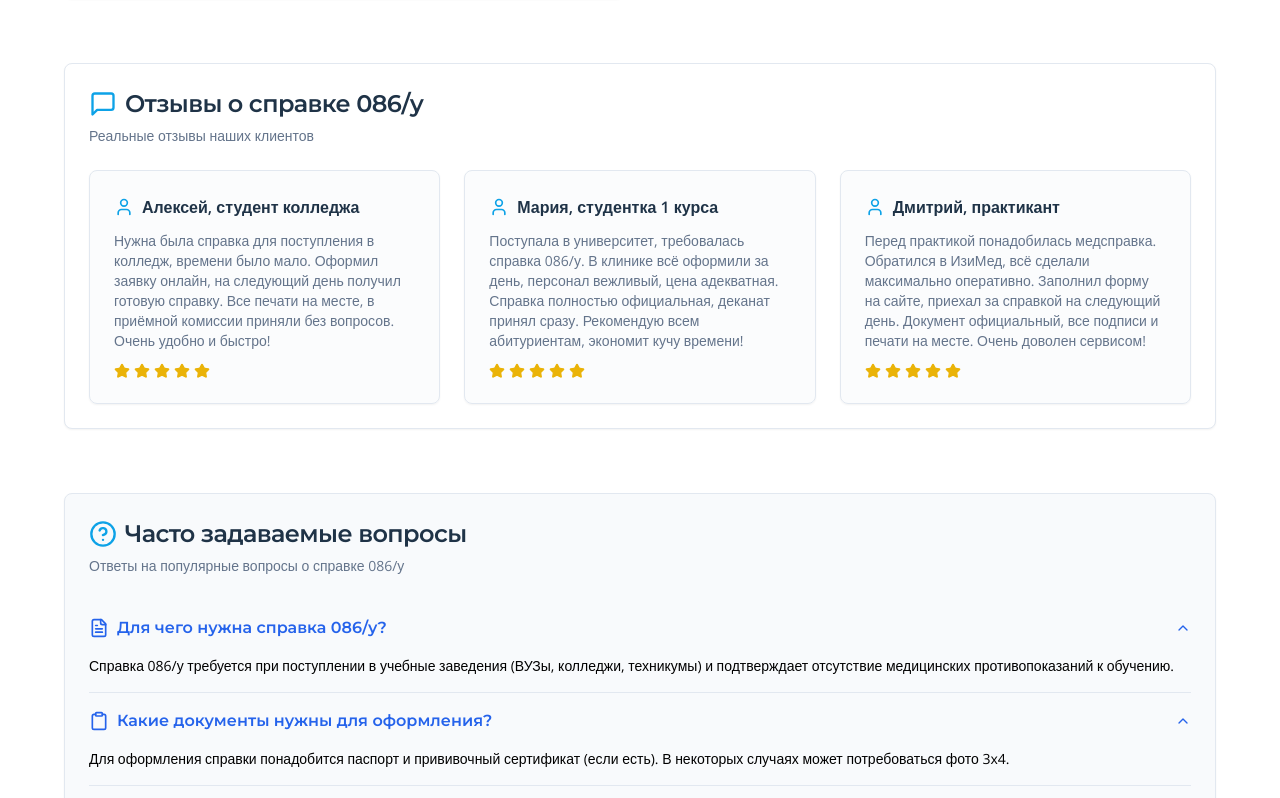
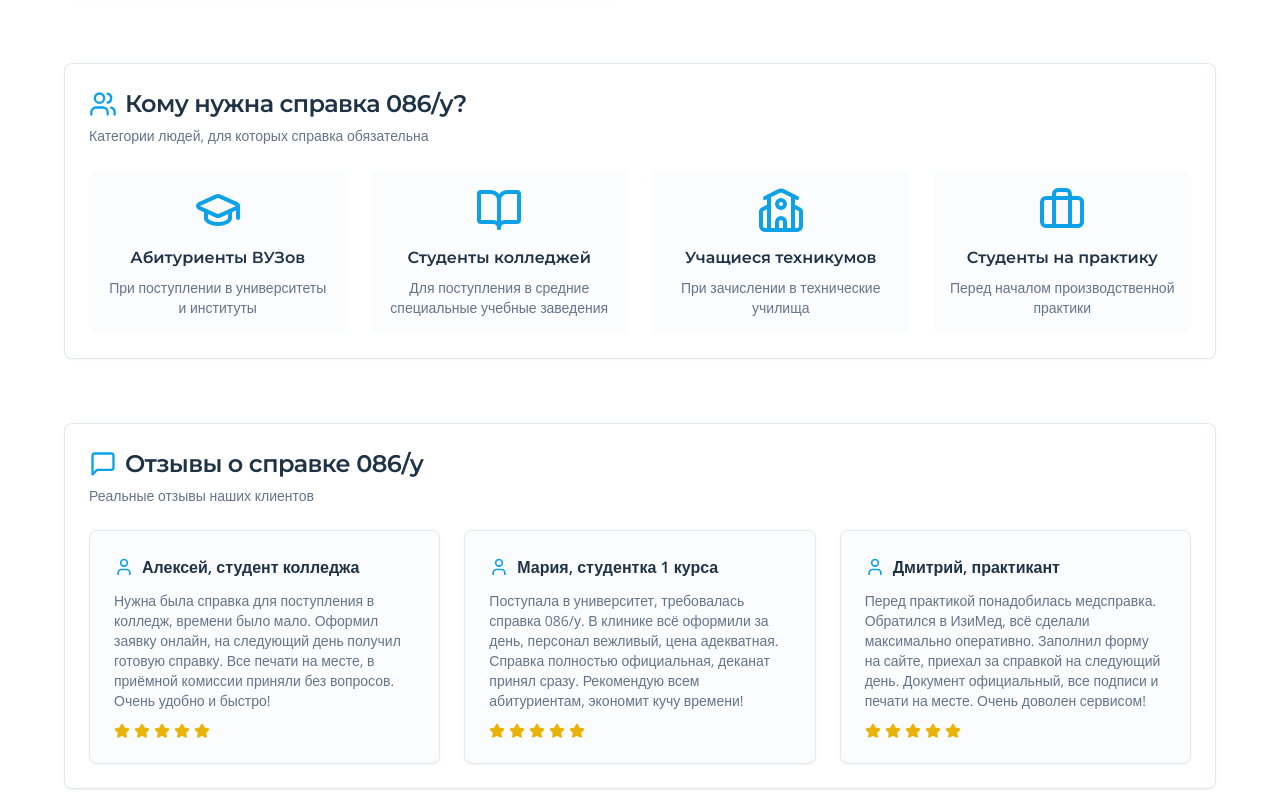
Before and after one commit to pr-poehali-dev/clinic-design-easymed, a React (Vite) app: page /certificate-086 in a window 1280 px wide. Shown: the part 1102-1900 px from the top of the page. Built offline with nearby package versions, Linux system fonts and the light colour scheme.

Commit message:
Добавить блок с категориями людей

```diff
--- a/src/pages/Certificate086.tsx
+++ b/src/pages/Certificate086.tsx
@@ -198,6 +198,45 @@ const Certificate086 = () => {
           <Card>
             <CardHeader>
               <CardTitle className="text-2xl flex items-center gap-2">
+                <Icon name="Users" className="text-primary" size={28} />
+                Кому нужна справка 086/у?
+              </CardTitle>
+              <CardDescription>Категории людей, для которых справка обязательна</CardDescription>
+            </CardHeader>
+            <CardContent>
+              <div className="grid grid-cols-1 md:grid-cols-2 lg:grid-cols-4 gap-6">
+                <div className="flex flex-col items-center text-center p-4 rounded-lg bg-muted/30">
+                  <Icon name="GraduationCap" className="text-primary mb-3" size={48} />
+                  <h3 className="font-semibold mb-2">Абитуриенты ВУЗов</h3>
+                  <p className="text-sm text-muted-foreground">При поступлении в университеты и институты</p>
+                </div>
+
+                <div className="flex flex-col items-center text-center p-4 rounded-lg bg-muted/30">
+                  <Icon name="BookOpen" className="text-primary mb-3" size={48} />
+                  <h3 className="font-semibold mb-2">Студенты колледжей</h3>
+                  <p className="text-sm text-muted-foreground">Для поступления в средние специальные учебные заведения</p>
+                </div>
+
+                <div className="flex flex-col items-center text-center p-4 rounded-lg bg-muted/30">
+                  <Icon name="School" className="text-primary mb-3" size={48} />
+                  <h3 className="font-semibold mb-2">Учащиеся техникумов</h3>
+                  <p className="text-sm text-muted-foreground">При зачислении в технические училища</p>
+                </div>
+
+                <div className="flex flex-col items-center text-center p-4 rounded-lg bg-muted/30">
+                  <Icon name="Briefcase" className="text-primary mb-3" size={48} />
+                  <h3 className="font-semibold mb-2">Студенты на практику</h3>
+                  <p className="text-sm text-muted-foreground">Перед началом производственной практики</p>
+                </div>
+              </div>
+            </CardContent>
+          </Card>
+        </section>
+
+        <section className="mt-16">
+          <Card>
+            <CardHeader>
+              <CardTitle className="text-2xl flex items-center gap-2">
                 <Icon name="MessageSquare" className="text-primary" size={28} />
                 Отзывы о справке 086/у
               </CardTitle>
```
